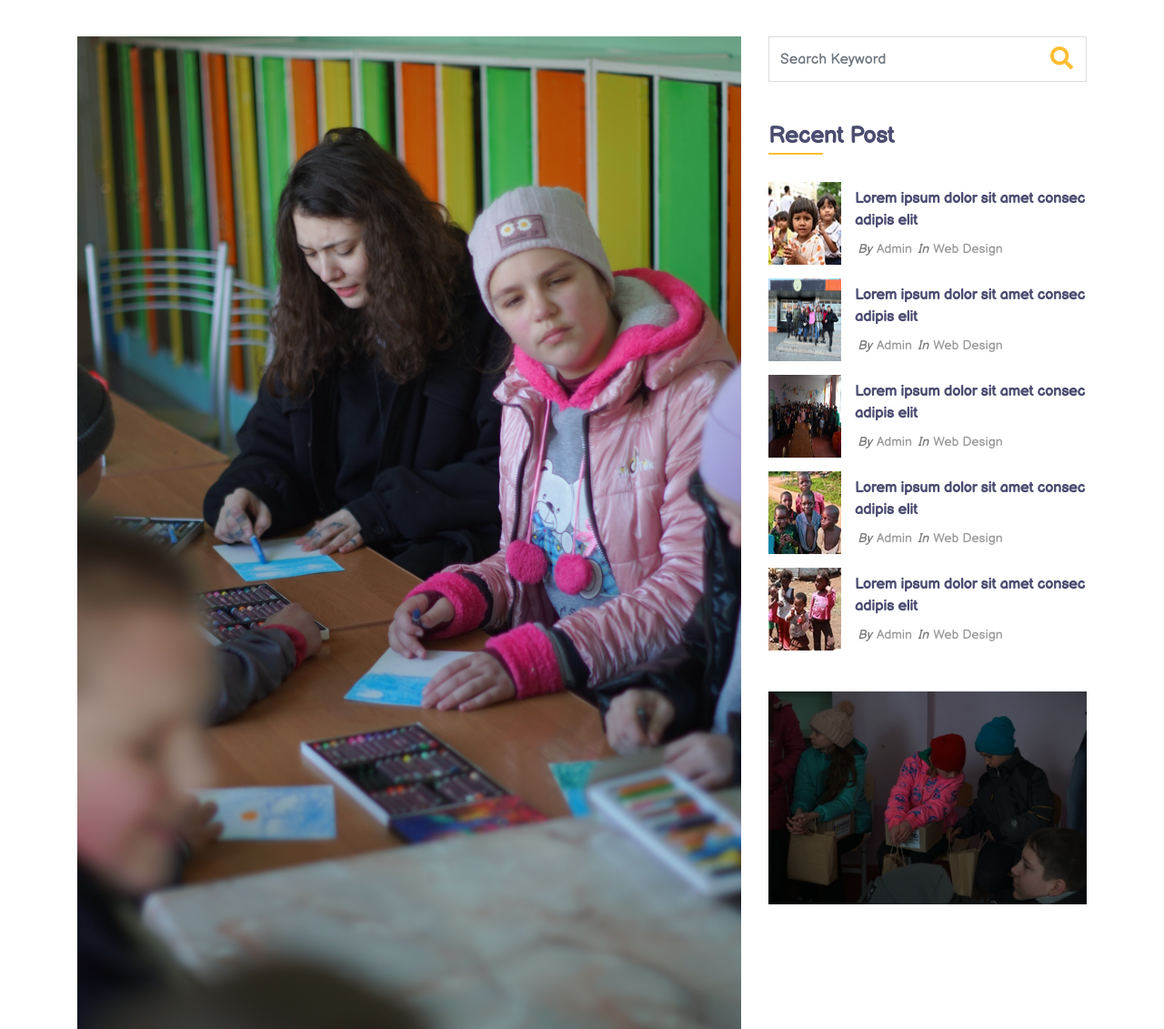
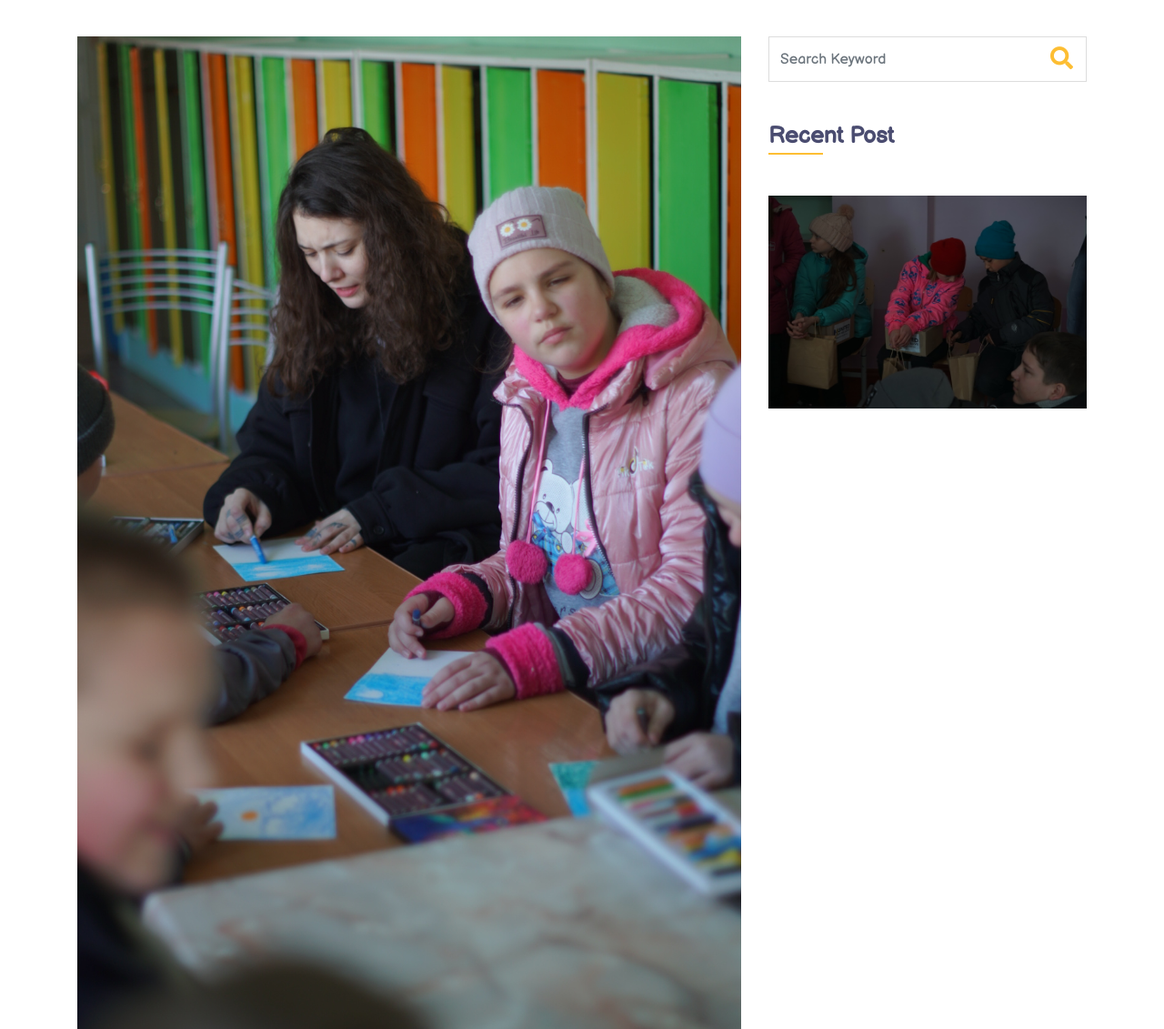
Before and after one commit to IvanSerbeniuk/volunteer, a Django app: a page that uses blog/templates/single_blogus.html in a window 1280 px wide. Shown: the part 480-1611 px from the top of the page at 91% size. Run offline with Django 4.2, Linux system fonts and the light colour scheme; data comes from the database, SQL or seed files in the repository; parts of the project's set-up code (start-up, migrations or seed data) failed here and were passed over; some libraries are stand-ins or nearby versions.

Commit message:
styling code

```diff
--- a/blog/templates/single_blogus.html
+++ b/blog/templates/single_blogus.html
@@ -242,66 +242,20 @@
                             <div class="sidebar-widget">
                                 <h2 class="widget-title">Recent Post</h2>
                                 <div class="recent-post">
+                                    {% for post in post_list %}
                                         <div class="post-item">
                                             <div class="post-img">
-                                            <img src="{% static 'img/post-1.jpg' %}" />
+                                                <img src="{{post.image.url}}" />
                                             </div>
                                             <div class="post-text">
-                                            <a href="">Lorem ipsum dolor sit amet consec adipis elit</a>
+                                                <a href="{% url 'post_detail' post.slug  %}">{{ post.title }}</a>
                                                 <div class="post-meta">
-                                                <p>By<a href="">Admin</a></p>
+                                                    <p>By<a href="">{{ post.author }}</a></p>
                                                     <p>In<a href="">Web Design</a></p>
                                                 </div>
                                             </div>
                                         </div>
-                                    <div class="post-item">
-                                        <div class="post-img">
-                                            <img src="{% static 'img/1post-2.jpg' %}" />
-                                        </div>
-                                        <div class="post-text">
-                                            <a href="">Lorem ipsum dolor sit amet consec adipis elit</a>
-                                            <div class="post-meta">
-                                                <p>By<a href="">Admin</a></p>
-                                                <p>In<a href="">Web Design</a></p>
-                                            </div>
-                                        </div>
-                                    </div>
-                                    <div class="post-item">
-                                        <div class="post-img">
-                                            <img src="{% static 'img/post-3.jpg' %}" />
-                                        </div>
-                                        <div class="post-text">
-                                            <a href="">Lorem ipsum dolor sit amet consec adipis elit</a>
-                                            <div class="post-meta">
-                                                <p>By<a href="">Admin</a></p>
-                                                <p>In<a href="">Web Design</a></p>
-                                            </div>
-                                        </div>
-                                    </div>
-                                    <div class="post-item">
-                                        <div class="post-img">
-                                            <img src="{% static 'img/post-4.jpg' %}" />
-                                        </div>
-                                        <div class="post-text">
-                                            <a href="">Lorem ipsum dolor sit amet consec adipis elit</a>
-                                            <div class="post-meta">
-                                                <p>By<a href="">Admin</a></p>
-                                                <p>In<a href="">Web Design</a></p>
-                                            </div>
-                                        </div>
-                                    </div>
-                                    <div class="post-item">
-                                        <div class="post-img">
-                                            <img src="{% static 'img/post-5.jpg' %}" />
-                                        </div>
-                                        <div class="post-text">
-                                            <a href="">Lorem ipsum dolor sit amet consec adipis elit</a>
-                                            <div class="post-meta">
-                                                <p>By<a href="">Admin</a></p>
-                                                <p>In<a href="">Web Design</a></p>
-                                            </div>
-                                        </div>
-                                    </div>
+                                    {% endfor %}
                                 </div>
                             </div>
 
```
Lines whose indentation alone changed are shown as unchanged.
